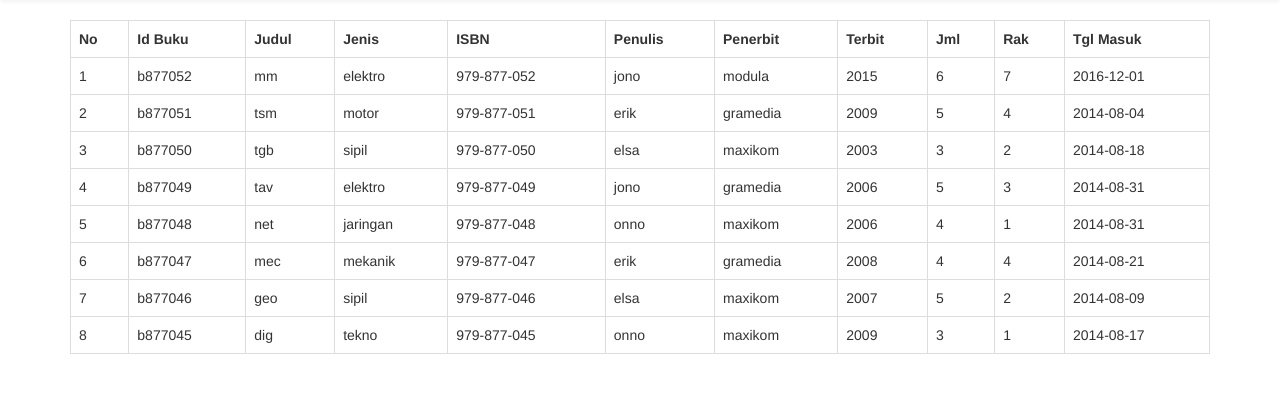
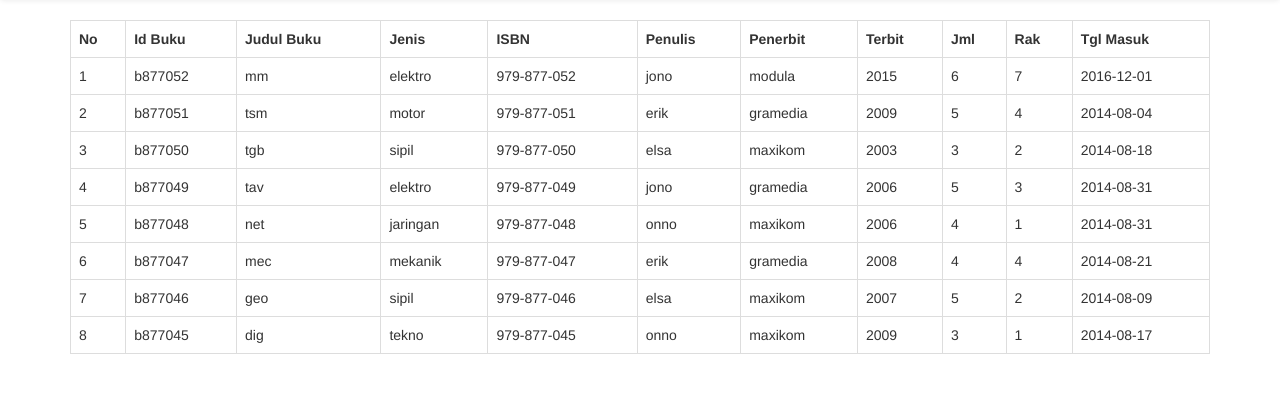
Before and after one commit to FitriNA/project-web, a PHP site: page /buku.php in a window 1280 px wide. Shown: the part 52-445 px from the top of the page. Run offline with PHP 8.4, Linux system fonts and the light colour scheme; data comes from the database, SQL or seed files in the repository; a stand-in replaces the project's code that opens the database connection; some libraries are stand-ins or nearby versions.

Commit message:
edit  buku

```diff
--- a/buku.php
+++ b/buku.php
@@ -23,7 +23,7 @@
 		<tr>
         	<th>No</th>
         	<th>Id Buku</th>
-			<th>Judul</th>
+			<th>Judul Buku</th>
 			<th>Jenis</th>
 			<th>ISBN</th>
 			<th>Penulis</th>
```
